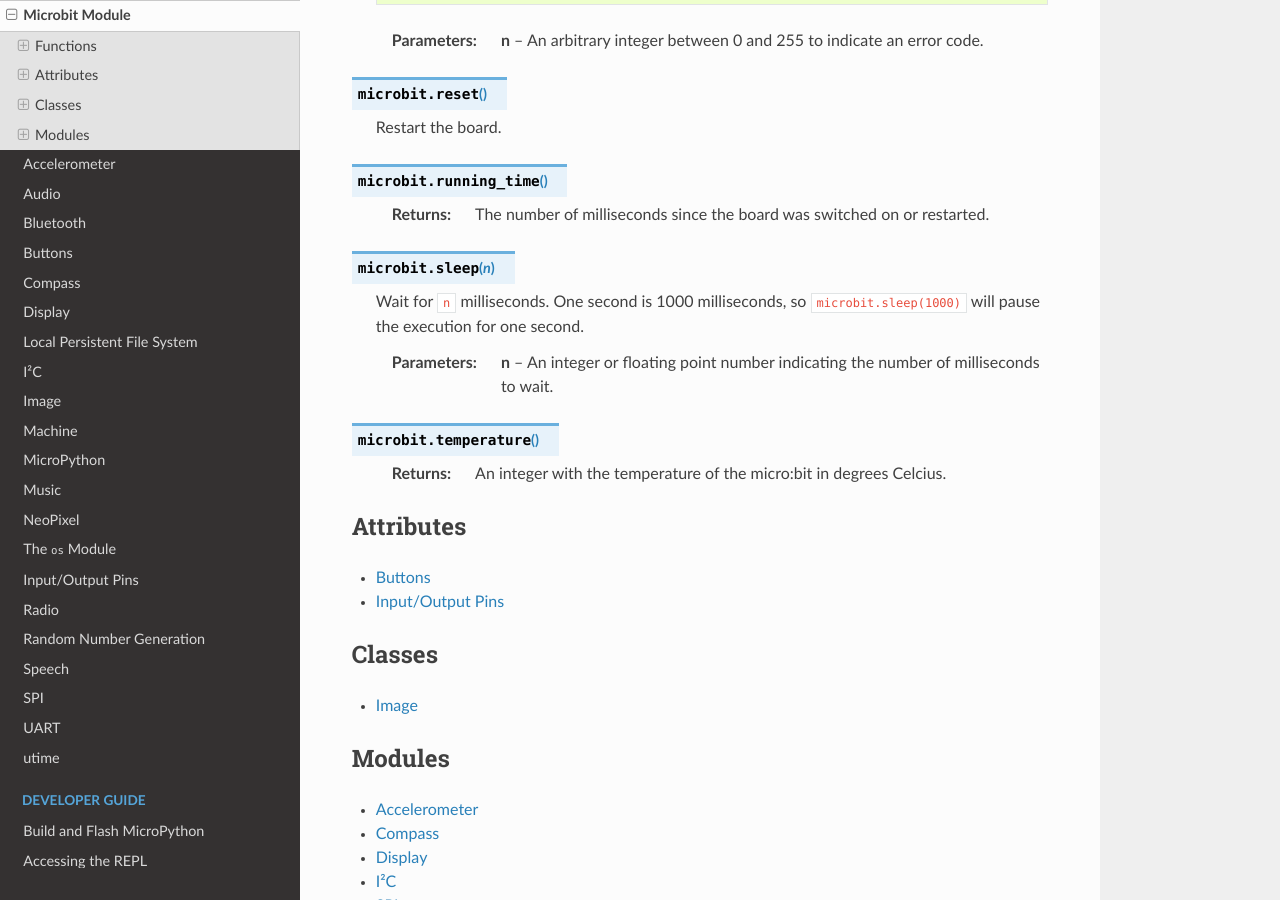
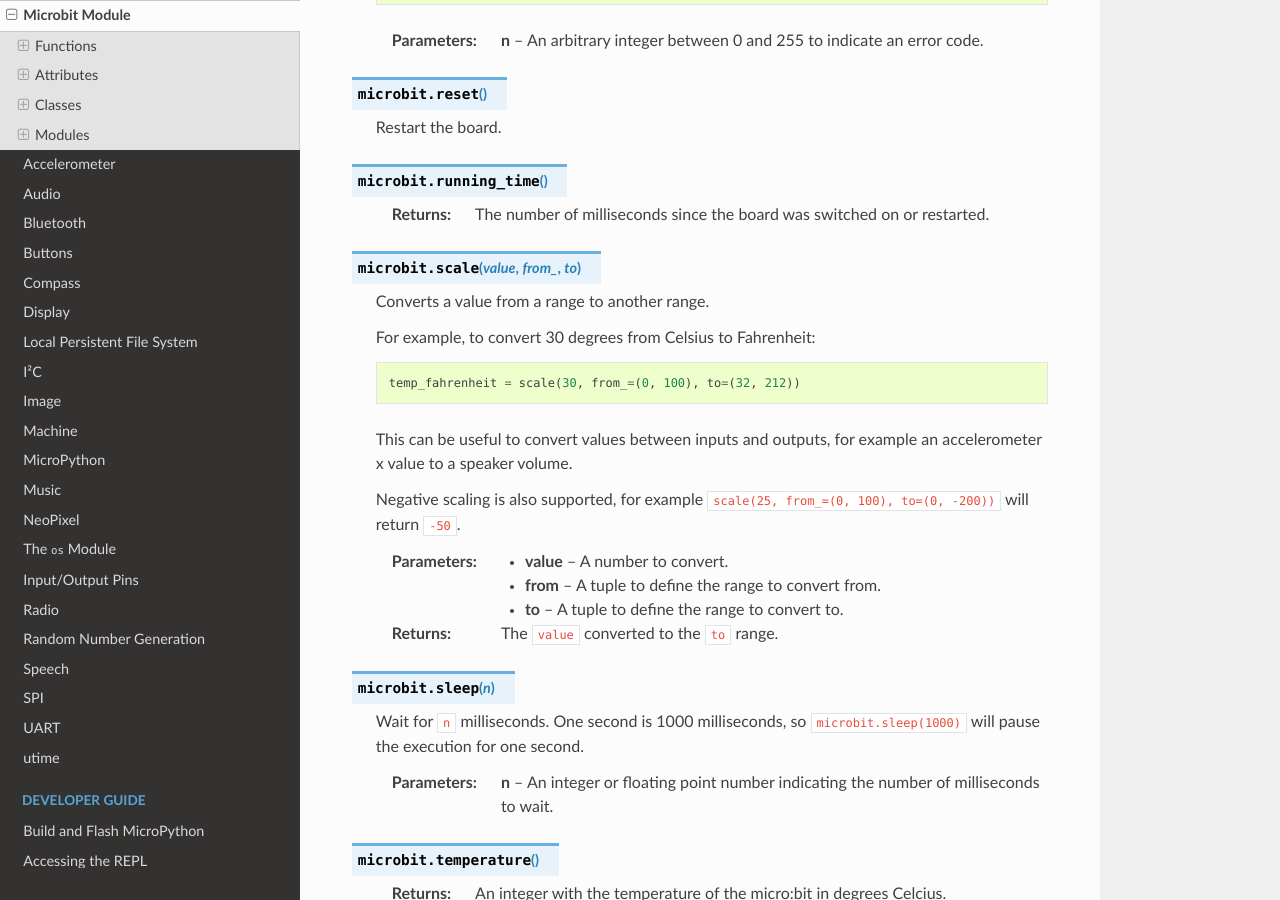
Before and after one commit to bbcmicrobit/micropython, a Sphinx documentation site: the page built from docs/microbit.rst, in a window 1280 px wide and 900 px high, scrolled down 402 px. Built offline with Sphinx 7.4.7 and the Read the Docs theme 2.0.0, drawn with Linux system fonts in a browser that asks for light colours; pages that are not in the unit, such as notebooks, are missing from menus.

Commit message:
docs: Add microbit.scale(value, from_, to) function.

```diff
--- a/docs/microbit.rst
+++ b/docs/microbit.rst
@@ -31,6 +31,25 @@
     :returns: The number of milliseconds since the board was switched on or
         restarted.
 
+.. py:function:: scale(value, from_, to)
+
+    Converts a value from a range to another range.
+
+    For example, to convert 30 degrees from Celsius to Fahrenheit::
+
+        temp_fahrenheit = scale(30, from_=(0, 100), to=(32, 212))
+
+    This can be useful to convert values between inputs and outputs,
+    for example an accelerometer x value to a speaker volume.
+
+    Negative scaling is also supported, for example
+    ``scale(25, from_=(0, 100), to=(0, -200))`` will return ``-50``.
+
+    :param value: A number to convert.
+    :param from_: A tuple to define the range to convert from.
+    :param to: A tuple to define the range to convert to.
+
+    :returns: The ``value`` converted to the ``to`` range.
 
 .. py:function:: sleep(n)
 
--- a/docs/microbit_micropython_api.rst
+++ b/docs/microbit_micropython_api.rst
@@ -16,6 +16,10 @@
     sleep(ms)
     # returns the number of milliseconds since the micro:bit was last switched on.
     running_time()
+    # returns the temperature in Celcius
+    temperature()
+    # converts a number from one scale of values to another
+    scale(value_to_convert, from_=(min_value, max_value), to=(min_value, max_value))
     # makes the micro:bit enter panic mode (this usually happens when the DAL runs
     # out of memory, and causes a sad face to be drawn on the display). The error
     # code can be any arbitrary integer value.
```
